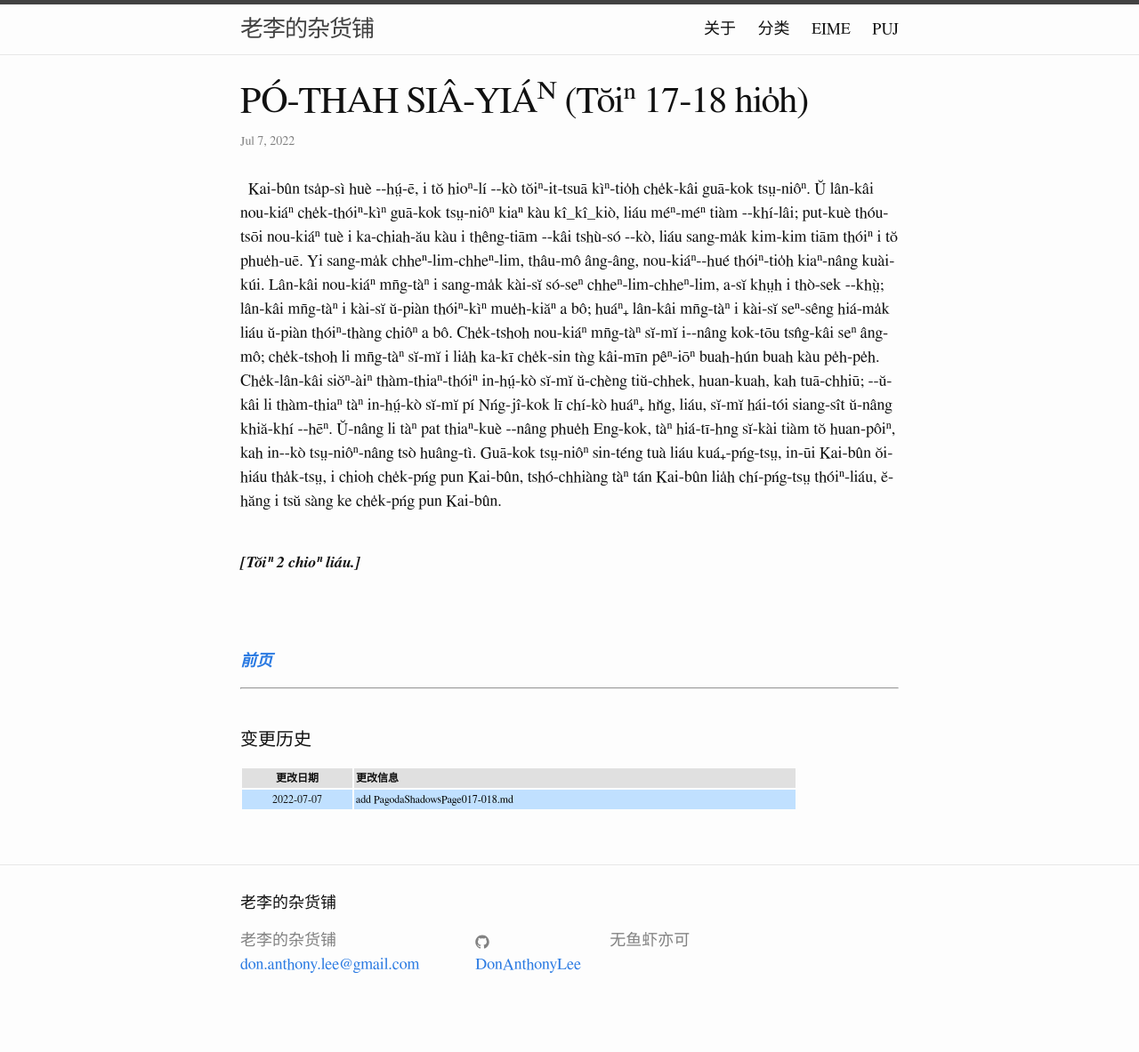
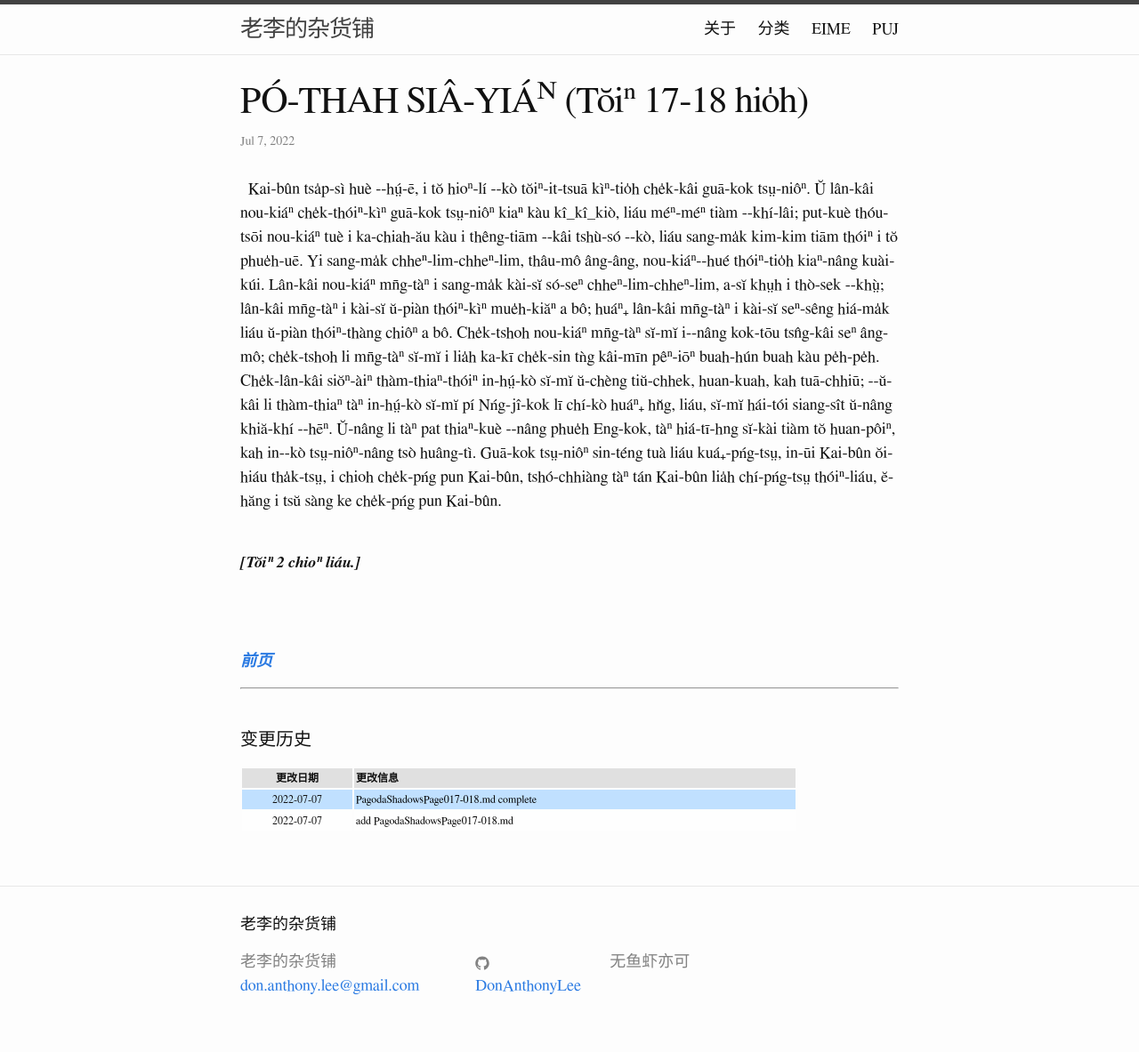
Before and after one commit to DonAnthonyLee/DonAnthonyLee.github.io, a Jekyll site: the page built from docs/puj/PagodaShadowsPage017-018.md, in a window 1280 px wide. Shown: the whole page at 89% size. Built offline with Jekyll 4.4.1, drawn with Linux system fonts in a browser that asks for light colours; some web fonts are replaced; before the commit the page ends 1159 px from its top, so only the background shows below that.

Commit message:
update changelog of PagodaShadowsPage017-018.md (IGNORE_CHANGELOG)

```diff
--- a/docs/puj/PagodaShadowsPage017-018.md
+++ b/docs/puj/PagodaShadowsPage017-018.md
@@ -57,4 +57,5 @@
 
 | 更改日期 | 更改信息 |
 | --- | --- |
+| 2022-07-07 | <a href="https://github.com/DonAnthonyLee/DonAnthonyLee.github.io/commit/98e470e5bec4348f2dff8c271f2823828cfa107c" target="_blank">PagodaShadowsPage017-018.md complete</a> |
 | 2022-07-07 | <a href="https://github.com/DonAnthonyLee/DonAnthonyLee.github.io/commit/770334c704ca2d94a6dd49120723861bcf363d24" target="_blank">add PagodaShadowsPage017-018.md</a> |
```
